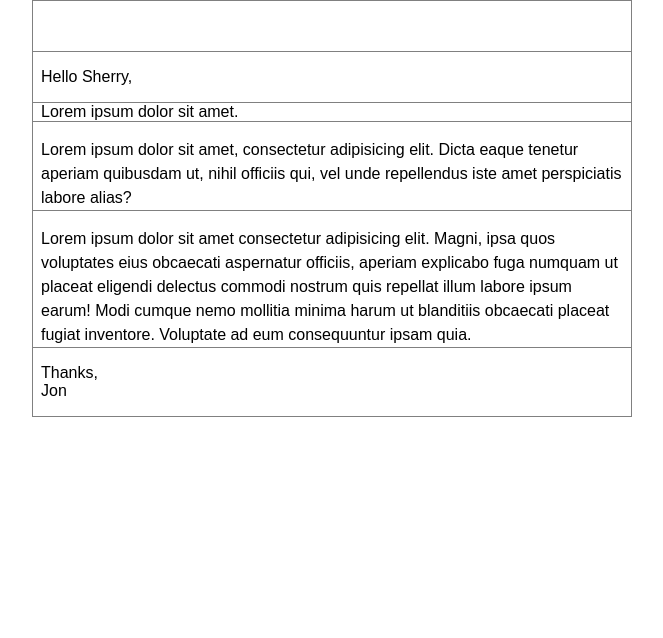
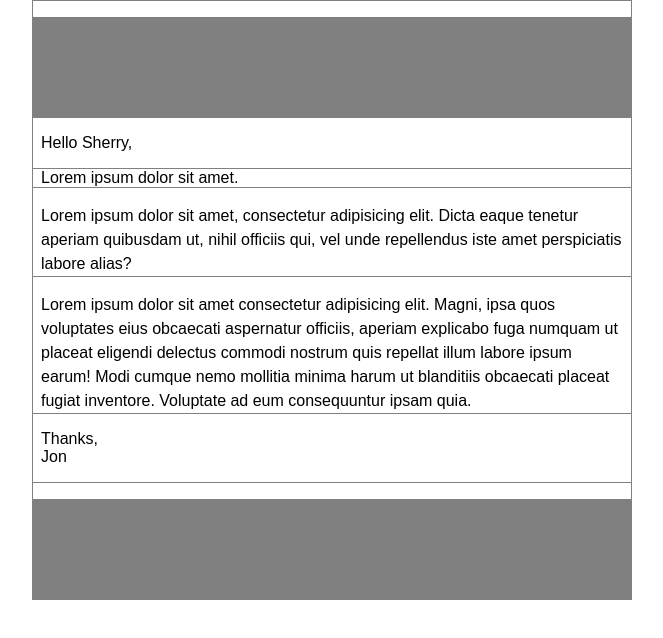
Before and after one commit to jonhayjr/Email-Template-Project, a plain HTML site: page index.html in a window 1280 px wide. Shown: the whole page, without its empty margins (308-971 px from the left). Drawn offline with Linux system fonts and the light colour scheme.

Commit message:
Added top and bottom banner section

```diff
--- a/index.html
+++ b/index.html
@@ -9,8 +9,9 @@
 <body style="margin: 0; padding: 0;">
     <table role="presentation" border="1" cellpadding="0" cellspacing="0" width="600" style="border-collapse: collapse; margin: auto; font-family: sans-serif;" >
         <tr>
-            <td align="center" style="padding-top: 2rem;">
-                <img style="margin: 0;">
+            <td align="center">
+                <div style="background-color: grey; height: 100px; margin-top: 1rem;">
+                </div>
             </td>
         </tr>
         <tr>
@@ -39,6 +40,12 @@
                 <p style="margin-top: 1rem; padding-left: 0.5rem;">Thanks,<br>Jon</p>
             </td>
         </tr>
+        <tr>
+            <td align="center">
+                <div style="background-color: grey; height: 100px; margin-top: 1rem;">
+                </div>
+            </td>
+        </tr>
     </table>
 </body>
 </html>
```
